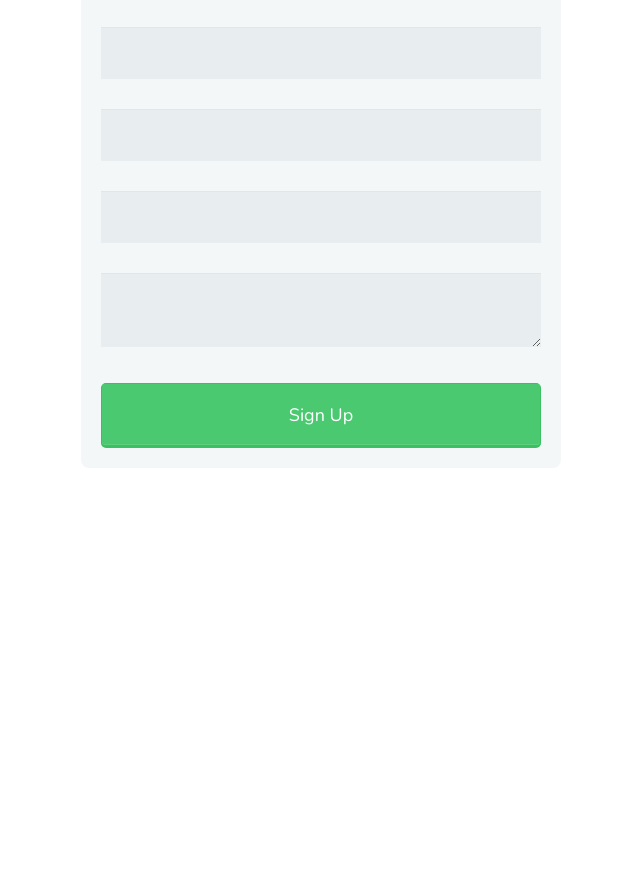
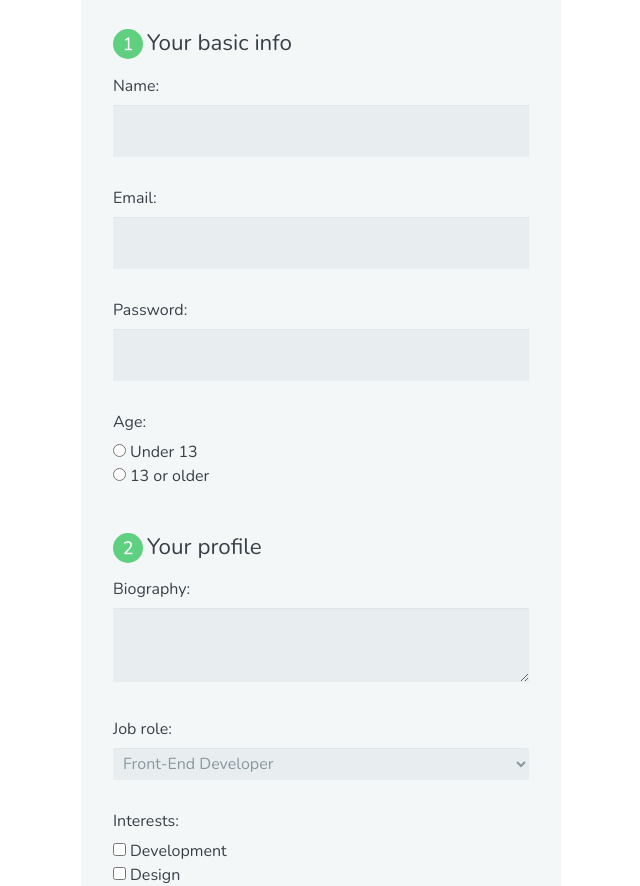
Before and after one commit to Bullspit1/Code-Test-Examples, a plain HTML site: page HTML_Forms/overview-of-forms/index.html in a window 1280 px wide. Shown: the part 66-952 px from the top of the page, without its empty margins (319-959 px from the left). Before the commit the page ends 800 px from the top, so only its background shows below. Drawn offline with nearby package versions, Linux system fonts and the light colour scheme.

Commit message:
Finished Examples for HTML Forms

```diff
--- a/HTML_Forms/overview-of-forms/index.html
+++ b/HTML_Forms/overview-of-forms/index.html
@@ -13,11 +13,58 @@
       <form action="index.html" method="post">
           <h1>Sign Up</h1>
 
-          <input type="text" id="name" name="user_name">
-          <input type="email" id="mail" name="user_email">
-          <input type="password" id="password" name="user_password">
+          <fieldset>
 
-          <textarea id="bio" name="user_bio"></textarea>
+            <legend><span class="number">1</span>Your basic info</legend>
+              <label for="name">Name:</label>
+              <input type="text" id="name" name="user_name">
+              <label for="mail">Email:</label>
+              <input type="email" id="mail" name="user_email">
+              <label for="password">Password:</label>
+              <input type="password" id="password" name="user_password">
+
+            <label>Age:</label>
+            <input type="radio" id="under_13" value="under_13" name="user_age"><label for="under_13" class="light">Under 13</label><br>
+             <input type="radio" id="over_13" value="over_13" name="user_age"><label for="over_13" class="light">13 or older</label>
+
+          </fieldset>
+
+
+          <fieldset>
+            <legend><span class="number">2</span>Your profile</legend>
+              <label for="bio">Biography:</label>
+              <textarea id="bio" name="user_bio"></textarea>
+
+              <label id="job">Job role:</label>
+              <select id="job" name="user_job">
+                <optgroup label="Web">
+                  <option value="frontend_developer">Front-End Developer</option>
+                  <option value="php_developer">PHP Developer</option>
+                  <option value="Python_developer">Python Developer</option>
+                  <option value="rails_developer">Rails Developer</option>
+                  <option value="web_designer">Web Designer</option>
+                  <option value="wordpress_developer">Wordpress Developer</option>
+                  </optgroup>
+                  <optgroup label="Mobile">
+                  <option value="android_developer">Android Developer</option>
+                  <option value="ios_developer">IOS Developer</option>
+                  <option value="mobile_developer">Mobile Developer</option>
+                  </optgroup>
+                  <optgroup label="Business">
+                  <option value="business_developer">Business Developer</option>
+                  <option value="freelancer">Freelancer</option>
+                  </optgroup>
+              </select>
+
+
+              <label>Interests:</label>
+              <input type="checkbox" id="development" value="interest_development" name="user_interest"><label class="light" for="development">Development</label><br>
+
+              <input type="checkbox" id="design" value="interest_design" name="user_interest"><label class="light" for="design">Design</label><br>
+
+              <input type="checkbox" id="business" value="interest_business" name="user_interest"><label class="light" for="business">Business</label>
+
+          </fieldset>
 
           <button type="submit">Sign Up</button>
       </form>
```
